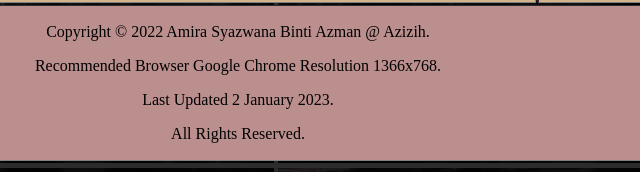
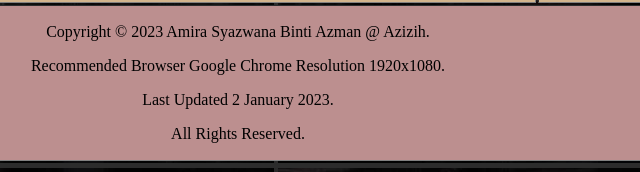
Before and after one commit to Syazwana44/00resumewebsite.gihub.io, a plain HTML site: page curriculum-vitae.html in a window 1280 px wide. Shown: the part 2978-3150 px from the top of the page, 402-1042 px from the left. Drawn offline with Linux system fonts and the light colour scheme.

Commit message:
Update curriculum-vitae.html

```diff
--- a/curriculum-vitae.html
+++ b/curriculum-vitae.html
@@ -240,8 +240,8 @@
 
 <td colspan="2" align="center">
 
-<p> Copyright © 2022 Amira Syazwana Binti Azman @ Azizih.</p>
-<p>Recommended Browser Google Chrome Resolution 1366x768.</p>
+<p> Copyright © 2023 Amira Syazwana Binti Azman @ Azizih.</p>
+<p>Recommended Browser Google Chrome Resolution 1920x1080.</p>
 <p>Last Updated 2 January 2023.</p>
 <p>All Rights Reserved.</p>
 
```
